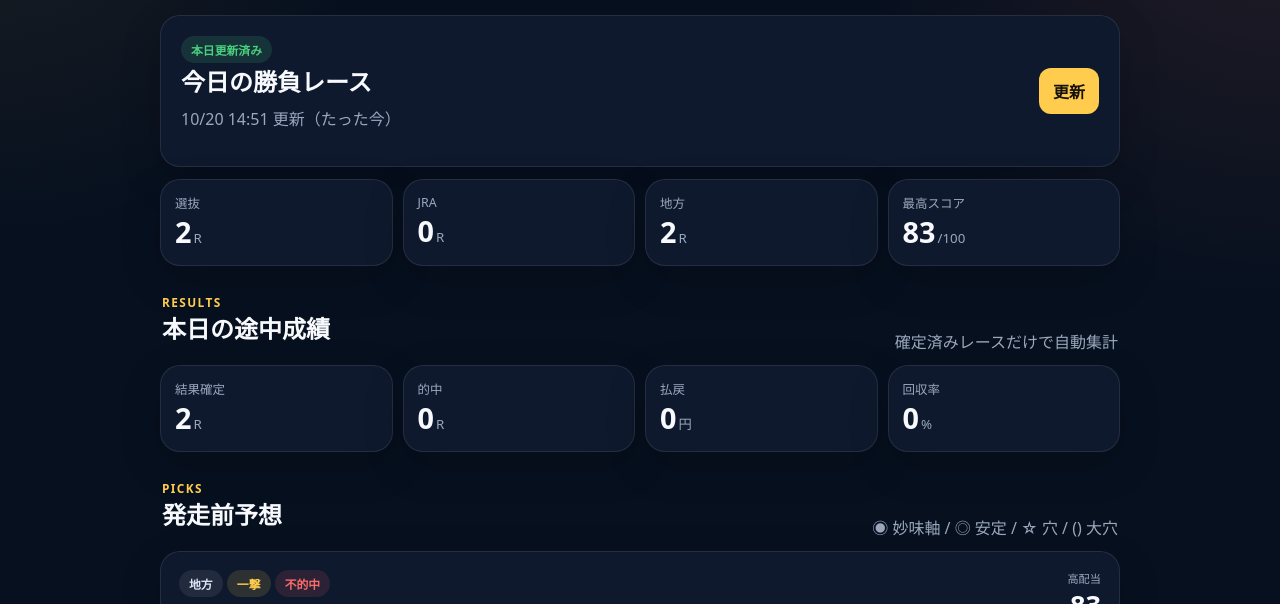
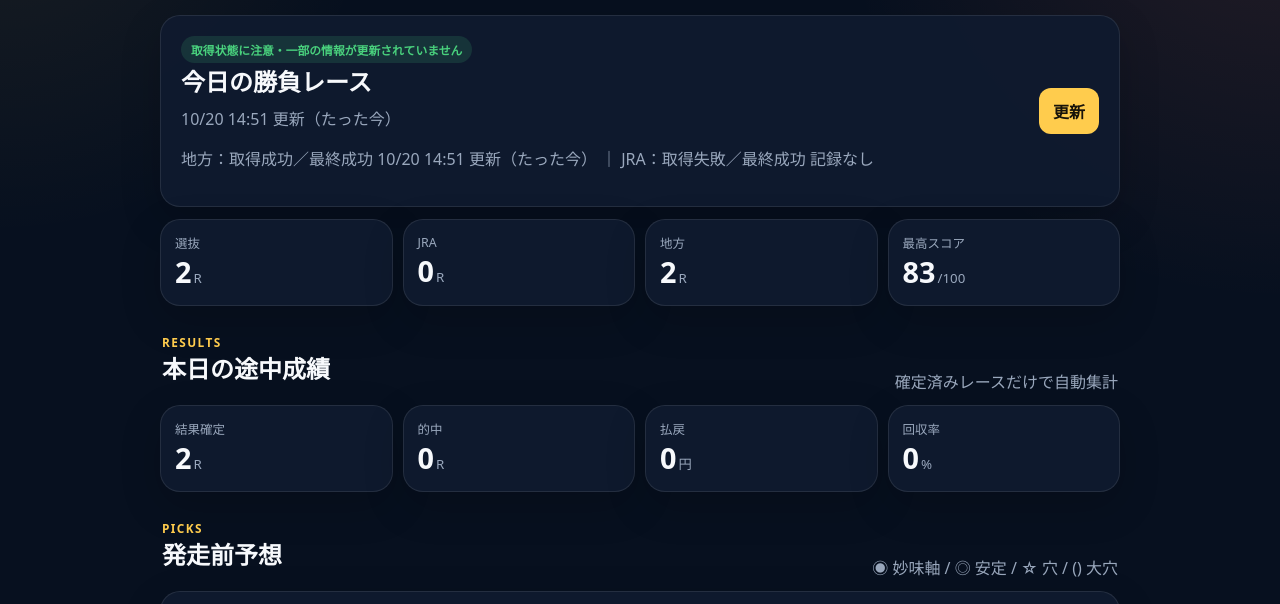
Before and after one commit to keibabot/keiba-pwa, a plain HTML site: page index.html in a window 1280 px wide. Shown: the part 147-751 px from the top of the page. Drawn offline with Linux system fonts and the light colour scheme.

Commit message:
Display acquisition status independently of generated prediction time

```diff
--- a/app.js
+++ b/app.js
@@ -208,6 +208,31 @@ function renderRace(race) {
   return tpl;
 }
 
+
+function renderHealth(data) {
+  let box = $('sourceHealth');
+  if (!box) {
+    box = document.createElement('p');
+    box.id = 'sourceHealth';
+    box.className = 'muted';
+    box.setAttribute('role', 'status');
+    $('updatedAt')?.after(box);
+  }
+  const health = data.health || {};
+  const checked = Date.parse(health.checked_at || '');
+  const stale = !Number.isFinite(checked) || Date.now() - checked > 15 * 60000;
+  let failed = false;
+  box.textContent = ['NAR', 'JRA'].map((name) => {
+    const item = health.sources?.[name] || {};
+    const ok = item.status === 'ok' && !stale;
+    if (!ok) failed = true;
+    const state = stale ? '確認が遅れています' : item.status === 'error' ? '取得失敗' : ok ? '取得成功' : '状態未確認';
+    const last = item.last_success_at ? formatUpdatedAt(item.last_success_at) : '記録なし';
+    return `${name === 'NAR' ? '地方' : name}：${state}／最終成功 ${last}`;
+  }).join(' ｜ ');
+  if (failed && $('liveBadge')) $('liveBadge').textContent = '取得状態に注意・一部の情報が更新されていません';
+}
+
 function render(data) {
   if (!data || typeof data !== 'object') throw new Error('invalid data');
   const races = Array.isArray(data.races) ? data.races : [];
@@ -224,6 +249,7 @@ function render(data) {
     $('liveBadge').textContent = stale ? '更新が遅れています・更新時刻を確認' : (races.length ? '本日更新済み' : '本日の選抜待ち');
   }
 
+  renderHealth(data);
   const settledCount = Number(summary.settled_count || 0);
   const resultSummary = $('resultSummary');
   if (resultSummary) {
--- a/index.html
+++ b/index.html
@@ -5,10 +5,10 @@
   <meta name="viewport" content="width=device-width, initial-scale=1, viewport-fit=cover">
   <meta name="theme-color" content="#0b1220">
   <meta name="description" content="高配当狙いの競馬予想を発走前に公開し、結果と実績を積み上げるPWA。">
-  <meta name="build-version" content="__BUILD_VERSION__">
+  <meta name="build-version" content="health-20261020">
   <link rel="manifest" href="./manifest.webmanifest">
   <link rel="icon" href="./icon.svg" type="image/svg+xml">
-  <link rel="stylesheet" href="./styles.css?v=__BUILD_VERSION__">
+  <link rel="stylesheet" href="./styles.css?v=health-20261020">
   <title>高配当競馬Bot</title>
 </head>
 <body>
@@ -111,6 +111,6 @@
     </article>
   </template>
 
-  <script src="./app.js?v=__BUILD_VERSION__" defer></script>
+  <script src="./app.js?v=health-20261020" defer></script>
 </body>
 </html>
```
